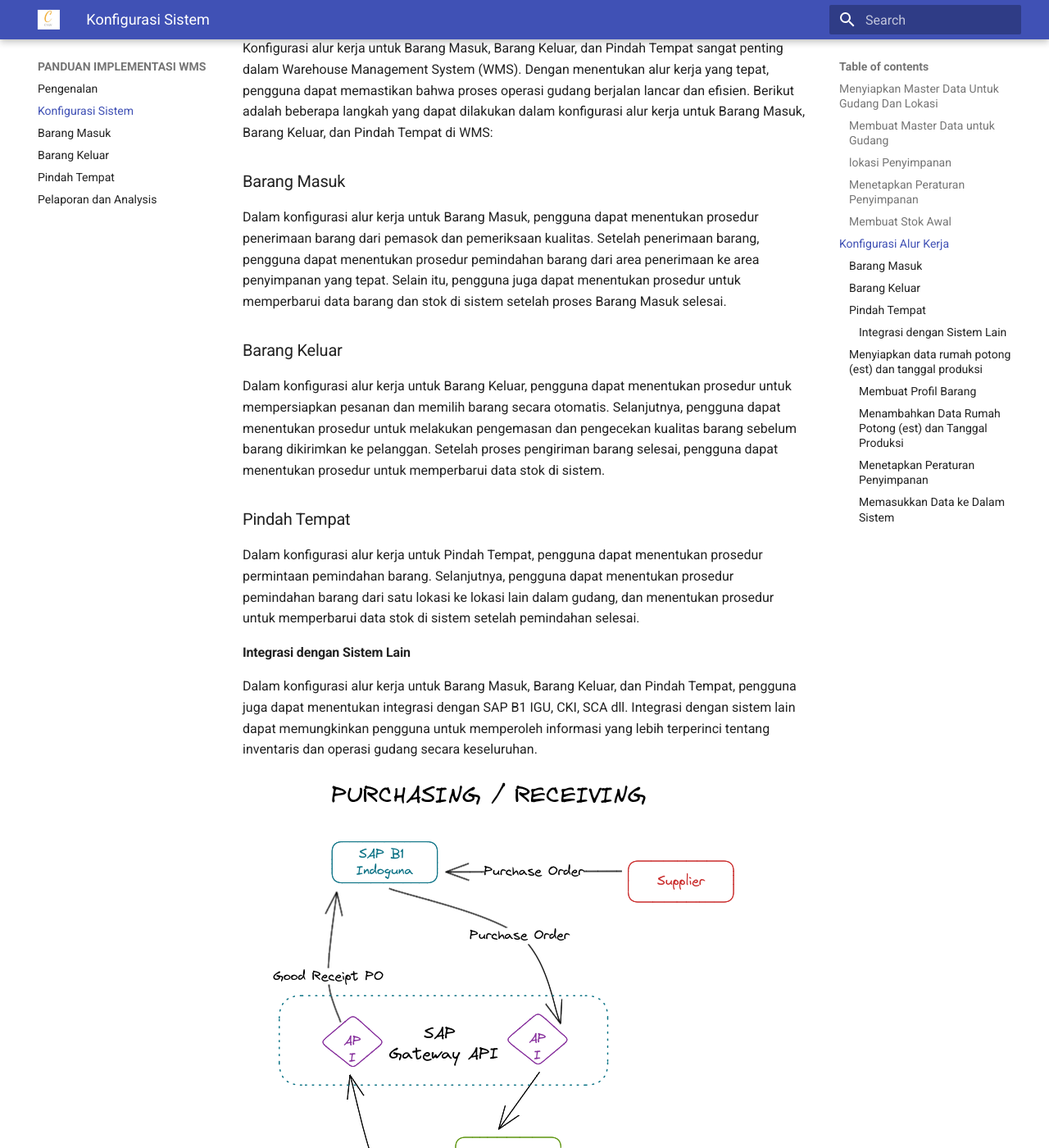
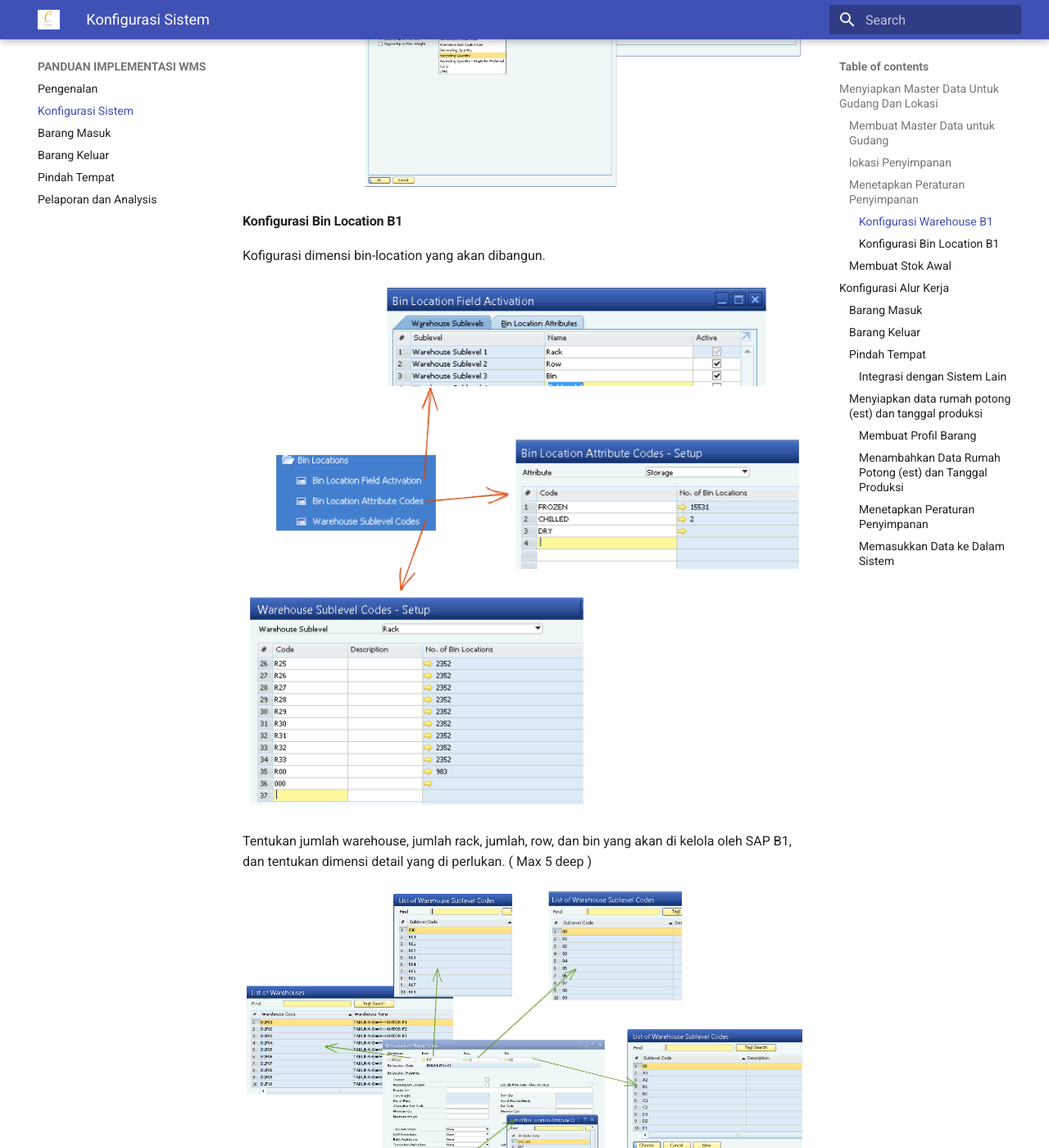
Before and after one commit to andyut/wns-bin-igu, an MkDocs documentation site: the page built from docs/wms02.md, in a window 1280 px wide and 1400 px high, scrolled down 3054 px. Shown: the whole window at 82% size. Built offline with MkDocs 1.6.1 and Material for MkDocs 9.7.7, drawn with Linux system fonts in a browser that asks for light colours; some of the changed text lies outside the part shown.

Commit message:
update wms02

````diff
--- a/docs/wms02.md
+++ b/docs/wms02.md
@@ -68,6 +68,26 @@ Untuk barang yang akan di kelola melalui ```Batch```
 ### Menetapkan Peraturan Penyimpanan
 
 Setelah menentukan lokasi penyimpanan, pengguna perlu menetapkan peraturan penyimpanan untuk setiap jenis barang. Peraturan penyimpanan akan mencakup informasi seperti jumlah maksimum barang yang dapat disimpan di lokasi penyimpanan tertentu, waktu maksimum yang barang dapat disimpan, dan jenis pengemasan yang harus digunakan untuk barang tertentu. Pengguna dapat memasukkan peraturan penyimpanan ini ke dalam modul konfigurasi WMS.
+
+#### Konfigurasi Warehouse B1
+
+Aktifkan ```Bin Location``` di SAP B1. di menu setup - > inventory
+
+
+![binlocationactive](img/wms02-img-007.excalidraw.png)
+
+#### Konfigurasi Bin Location B1
+
+Kofigurasi dimensi bin-location yang akan dibangun.
+
+
+![binlocationactive2](img/wms02-img-008.excalidraw.png)
+
+Tentukan jumlah warehouse, jumlah rack, jumlah, row, dan bin  yang akan di kelola oleh SAP B1, dan tentukan dimensi detail yang di perlukan. ( Max 5 deep )
+
+
+![binlocationactive3](img/wms02-img-009.excalidraw.png)
+
 
 ### Membuat Stok Awal
 
````
Also changed, not shown: docs/img/wms02-img-007.excalidraw.png (added), docs/img/wms02-img-008.excalidraw.png (added), docs/img/wms02-img-009.excalidraw.png (added), 1 other file.
